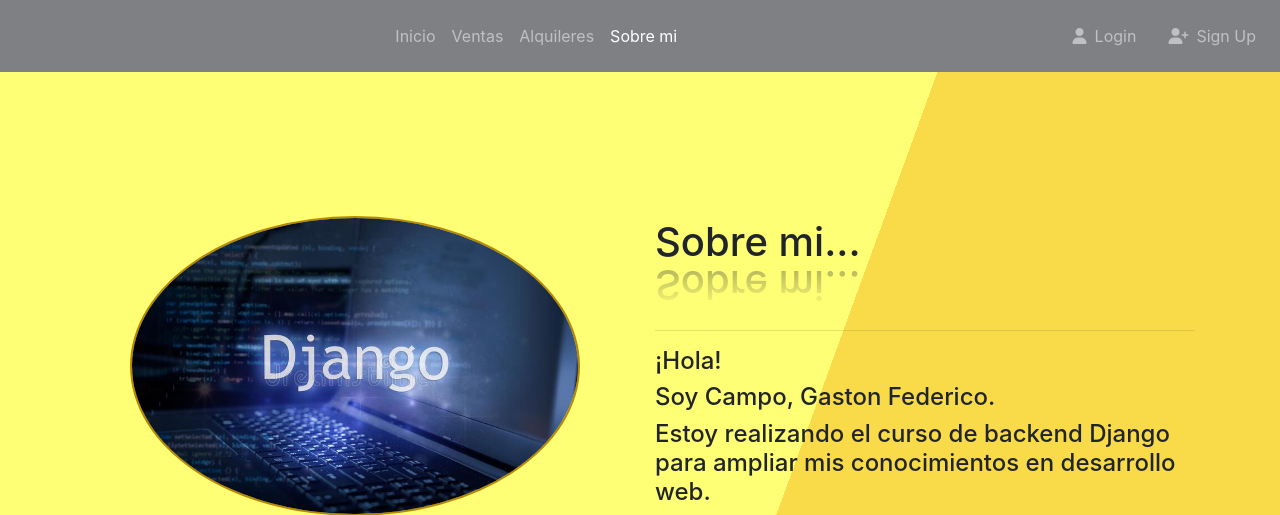
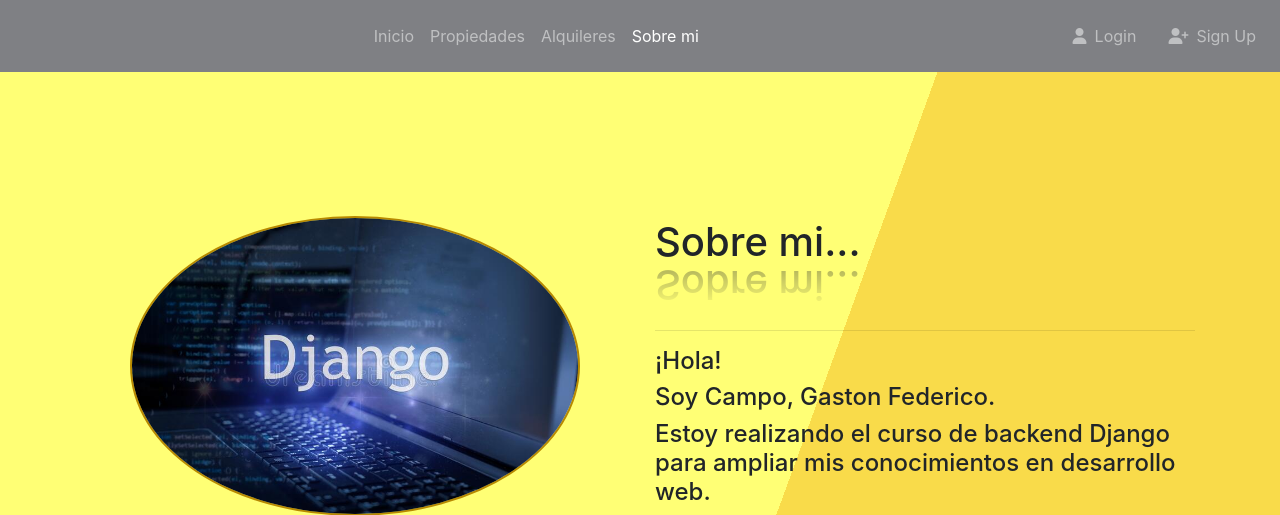
Before and after one commit to federico1792/ProyectoFinal, a Django app: template Proyecto01/templates/about.html in a window 1280 px wide. Shown: the top 515 px of the page. Run offline with Django 3.2, Linux system fonts and the light colour scheme; the template is opened without the code that fills it, so the values that code supplies are empty; some libraries are stand-ins or nearby versions.

Commit message:
third commit

```diff
--- a/Proyecto01/templates/base.html
+++ b/Proyecto01/templates/base.html
@@ -32,7 +32,7 @@
                         <a class="nav-link" href="/">Inicio</a>
                     </li>
                     {% block sales %} {% endblock %}
-                        <a class="nav-link" href="/sales/list-sale/">Ventas</a>
+                        <a class="nav-link" href="/sales/list-sale/">Propiedades</a>
                     </li>
                     {% block rentals %} {% endblock %}
                         <a class="nav-link" href="/rentals/list-rental/">Alquileres</a>
```
